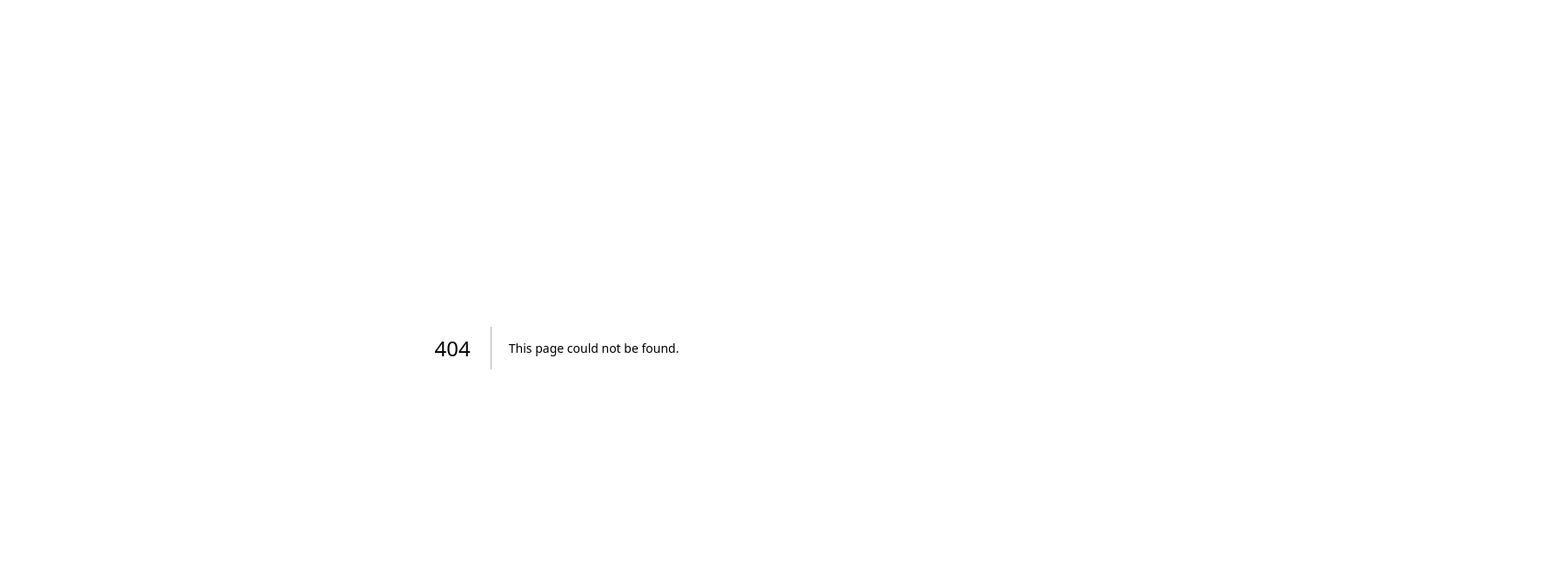
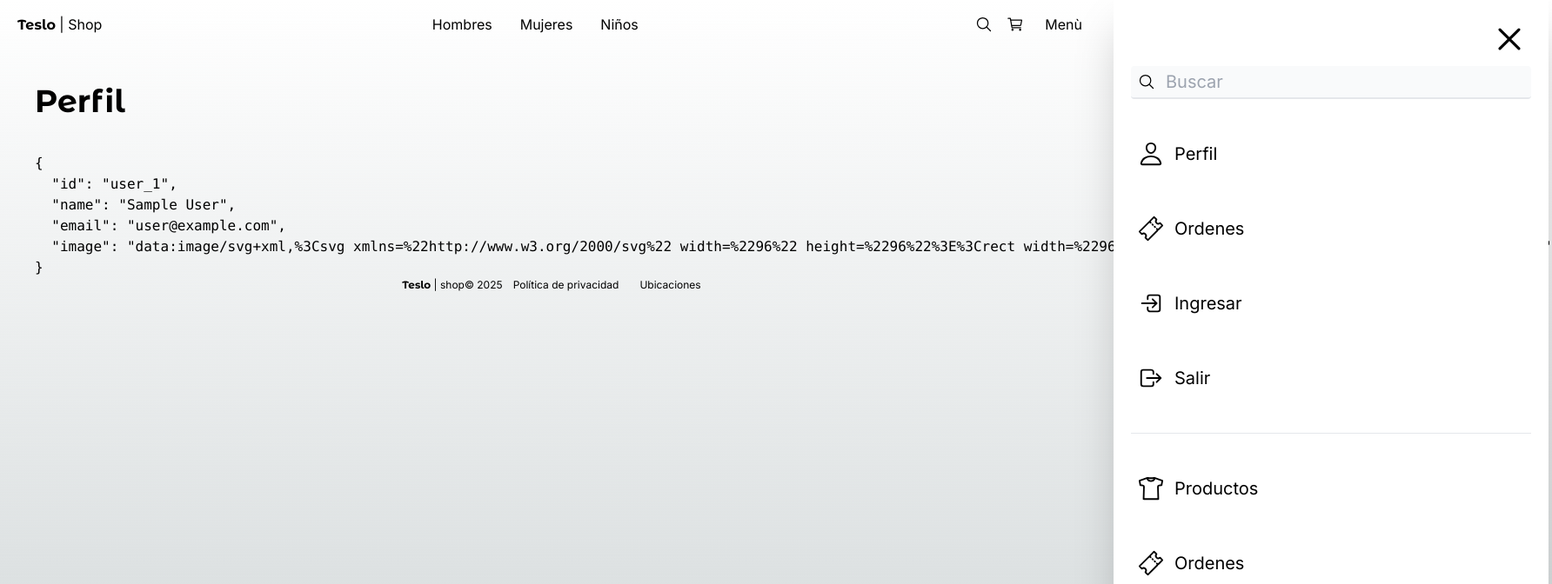
Before and after one commit to UrielQuiroz/teslo-shop, a Next.js app: page /profile in a window 1280 px wide. Before the commit this address had no page. Shown: the top 672 px of the page at 87% size, 1784 px wide, since content can reach past the window. Built offline with nearby package versions, Linux system fonts and the light colour scheme; no server answers; sample sign-in values are in the browser's storage.

Commit message:
Server Side - Saber el usuario conectado

```diff
--- /dev/null
+++ b/src/app/(shop)/profile/page.tsx
@@ -0,0 +1,19 @@
+import { auth } from "@/auth.config";
+import { Title } from "@/components";
+import { redirect } from "next/navigation";
+
+export default async function ProfilePage() {
+    const session = await auth();
+    if( !session?.user ) {
+        // redirect('/auth/login?returnTo=/perfil')
+        redirect('/')
+    }
+    return (
+        <div>
+            <Title title="Perfil"/>
+            <pre>
+                {JSON.stringify(session.user, null, 2)}
+            </pre>
+        </div>
+    )
+}
--- a/src/app/auth/layout.tsx
+++ b/src/app/auth/layout.tsx
@@ -1,9 +1,17 @@
+import { auth } from "@/auth.config";
+import { redirect } from "next/navigation";
 
-export default function ShopLayout({
+export default async function ShopLayout({
  children
 }: {
  children: React.ReactNode;
 }) {
+
+  const session = await auth();
+  if(session?.user) {
+    redirect('/')
+  }
+
   return (
     <main className="flex justify-center">
       <div className="w-full sm:w-[350px] px-10">
--- a/src/components/ui/sidebar/Sidebar.tsx
+++ b/src/components/ui/sidebar/Sidebar.tsx
@@ -50,7 +50,8 @@ export const Sidebar = () => {
 
             {/* MENU */}
             <Link
-                href="/"
+                href="/profile"
+                onClick={closeMenu}
                 className="flex items-center mt-10 p-2 hover:bg-gray-100 rounded transition-all">
                     <IoPersonOutline size={30}/>
                     <span className="ml-3 text-xl">Perfil</span>
```
